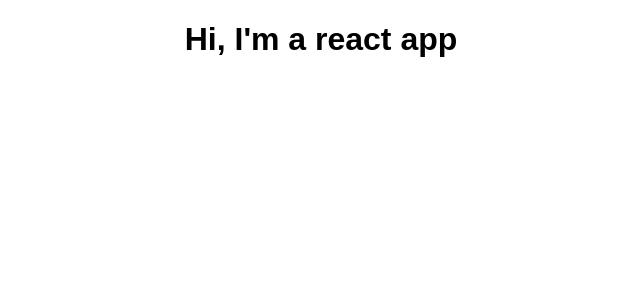
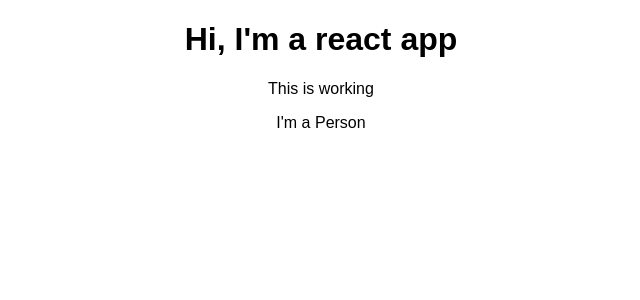
Before and after one commit to linuxuser07/React_Basics, a React (Create React App) app in the folder react-complete-guide/: page / in a window 1280 px wide. Shown: the top 300 px of the page, without its empty margins (319-959 px from the left). Built offline with nearby package versions, Linux system fonts and the light colour scheme.

Commit message:
Learning React JSX format and component Usage

```diff
--- a/react-complete-guide/src/App.js
+++ b/react-complete-guide/src/App.js
@@ -1,13 +1,18 @@
 import React, { Component } from 'react';
 import './App.css';
+import Person from './Person/Person';
 
 class App extends Component {
   render() {
     return (
       <div className="App">
         <h1>Hi, I'm a react app </h1>
+        <p>This is working </p>
+        <Person/>
       </div>
     );
+    //this is what the jsx is compile to
+    //return React.createElement('div', {className: 'App'}, React.createElement('h1', null, 'this does work'));
   }
 }
 
--- /dev/null
+++ b/react-complete-guide/src/Person/Person.js
@@ -0,0 +1,7 @@
+import React from 'react'
+
+const person = () => {
+    return <p>I'm a Person</p>
+}
+
+export default person;
```
